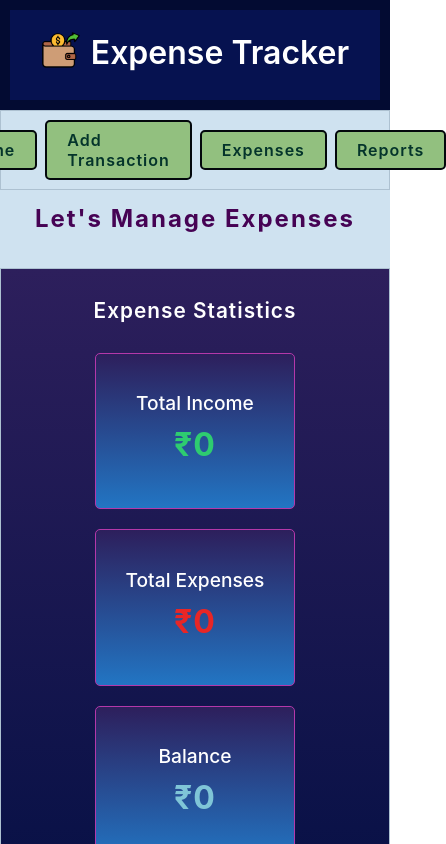
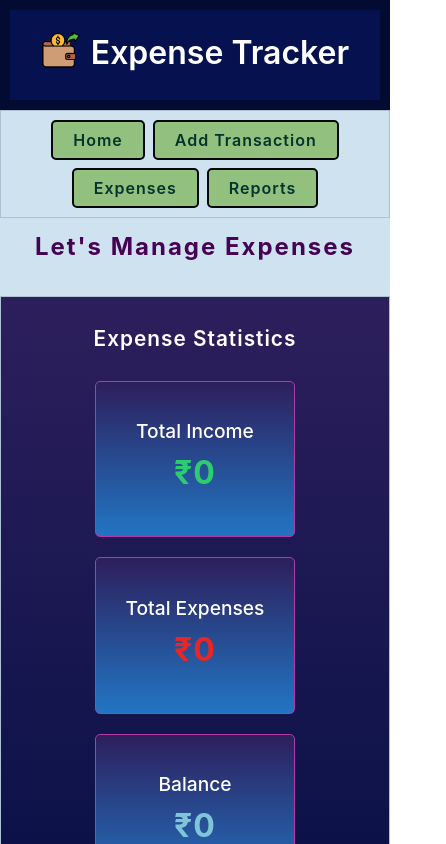
Before and after one commit to keshvi-kapadia/expensetracker, a React (Create React App) app: page / in a window 390 px wide. Shown: the top 844 px of the page, 446 px wide, since content can reach past the window. Built offline with nearby package versions, Linux system fonts and the light colour scheme.

Commit message:
nav Button responsive

```diff
--- a/src/styles/Main.css
+++ b/src/styles/Main.css
@@ -25,13 +25,13 @@
     border: 1px solid rgb(173, 193, 209);
     background: #061045;
     max-width: 100%;
-     background: linear-gradient(0deg, rgba(6, 16, 69, 1) 0%, rgba(45, 31, 92, 1) 100%);
+    background: linear-gradient(0deg, rgba(6, 16, 69, 1) 0%, rgba(45, 31, 92, 1) 100%);
 }
 
 .stats
 {
     width: 100%;
-    height:30%;
+    height:auto;
     border-radius: 5px;
     display: flex;
     flex-direction: row;
--- a/src/styles/NavBar.css
+++ b/src/styles/NavBar.css
@@ -6,6 +6,7 @@
     justify-content: center;
     align-items: center;
     border: 1px solid rgb(173, 193, 209);
+    flex-wrap: wrap;
 }
 
 .navButton
```
